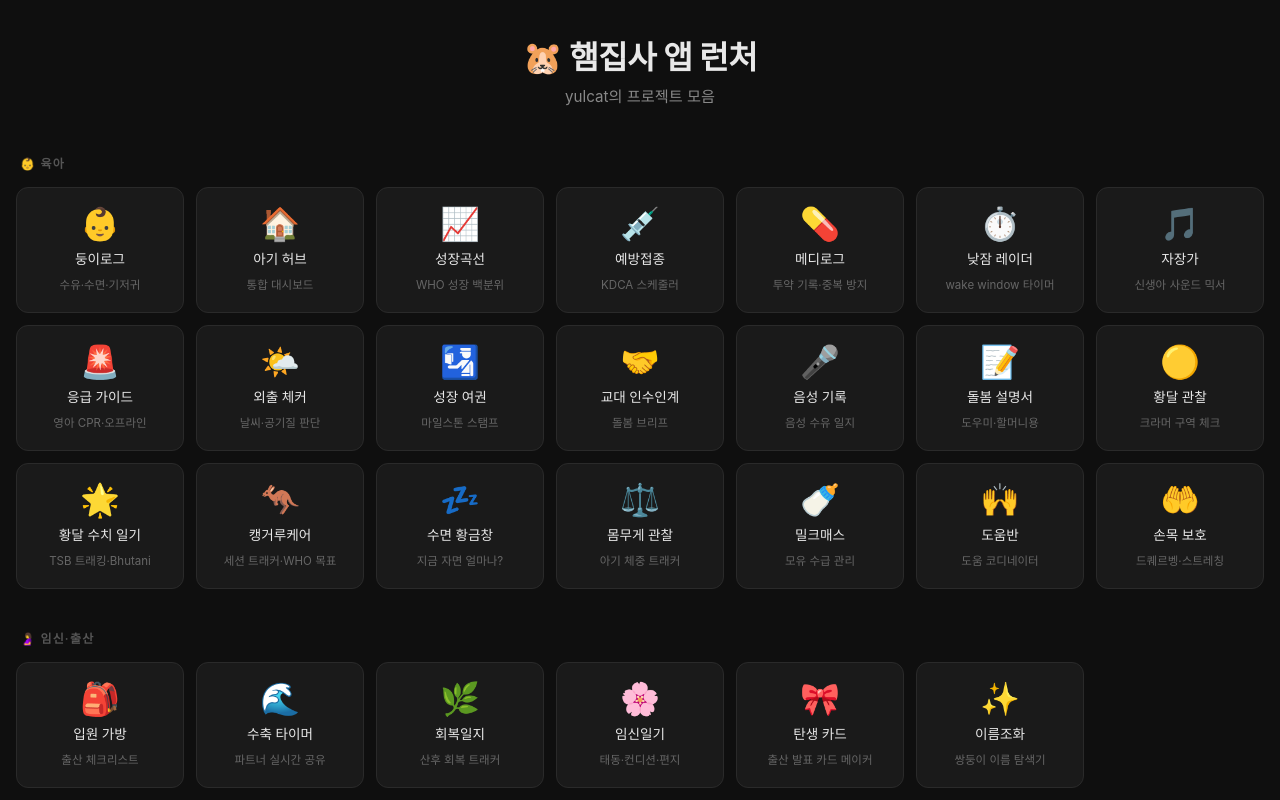
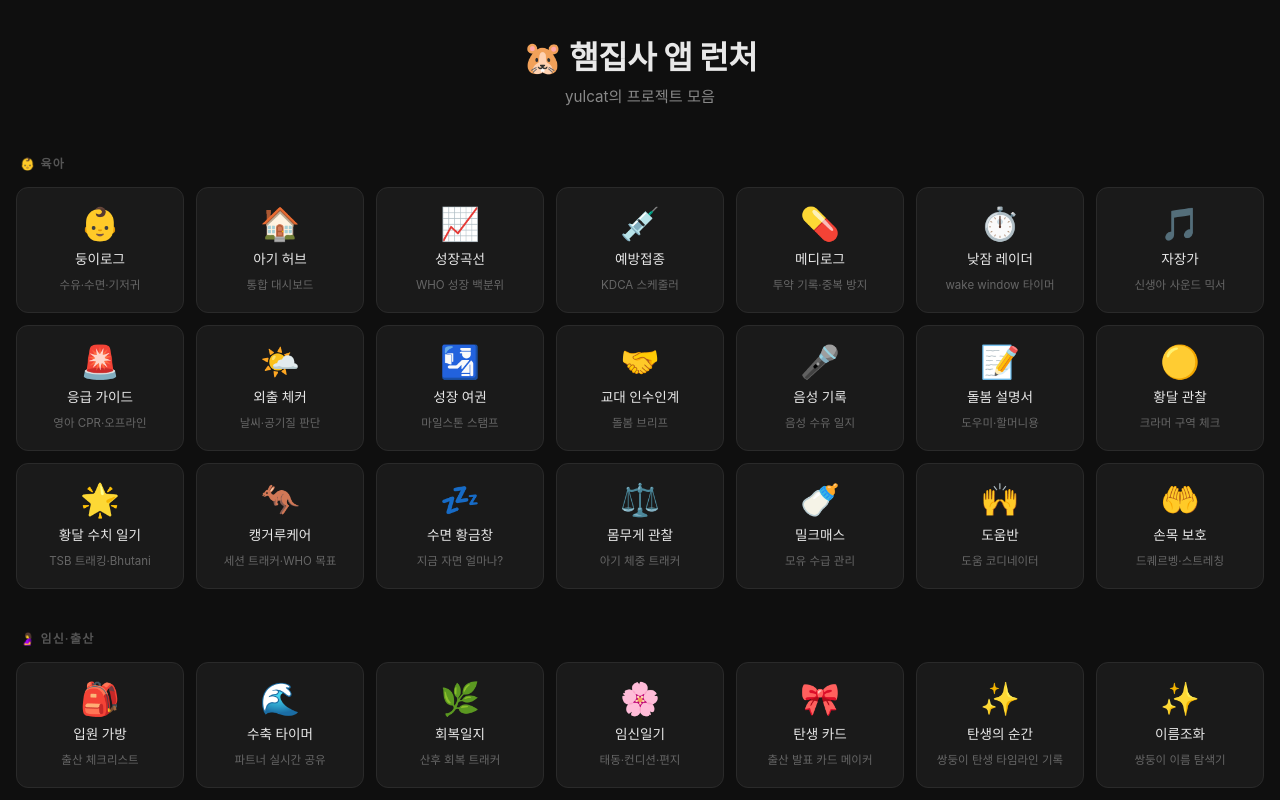
Before and after one commit to yulcat/yulcat.github.io, a plain HTML site: page index.html in a window 1280 px wide. Shown: the top 800 px of the page. Drawn offline with Linux system fonts and the light colour scheme.

Commit message:
feat: add birth-moment to launcher

```diff
--- a/index.html
+++ b/index.html
@@ -221,6 +221,11 @@
         <span class="name">탄생 카드</span>
         <span class="desc">출산 발표 카드 메이커</span>
       </a>
+      <a class="card" href="https://yulcat.github.io/birth-moment/" target="_blank">
+        <span class="icon">✨</span>
+        <span class="name">탄생의 순간</span>
+        <span class="desc">쌍둥이 탄생 타임라인 기록</span>
+      </a>
       <a class="card" href="http://100.92.91.95:3469/" target="_blank">
         <span class="icon">✨</span>
         <span class="name">이름조화</span>
```
